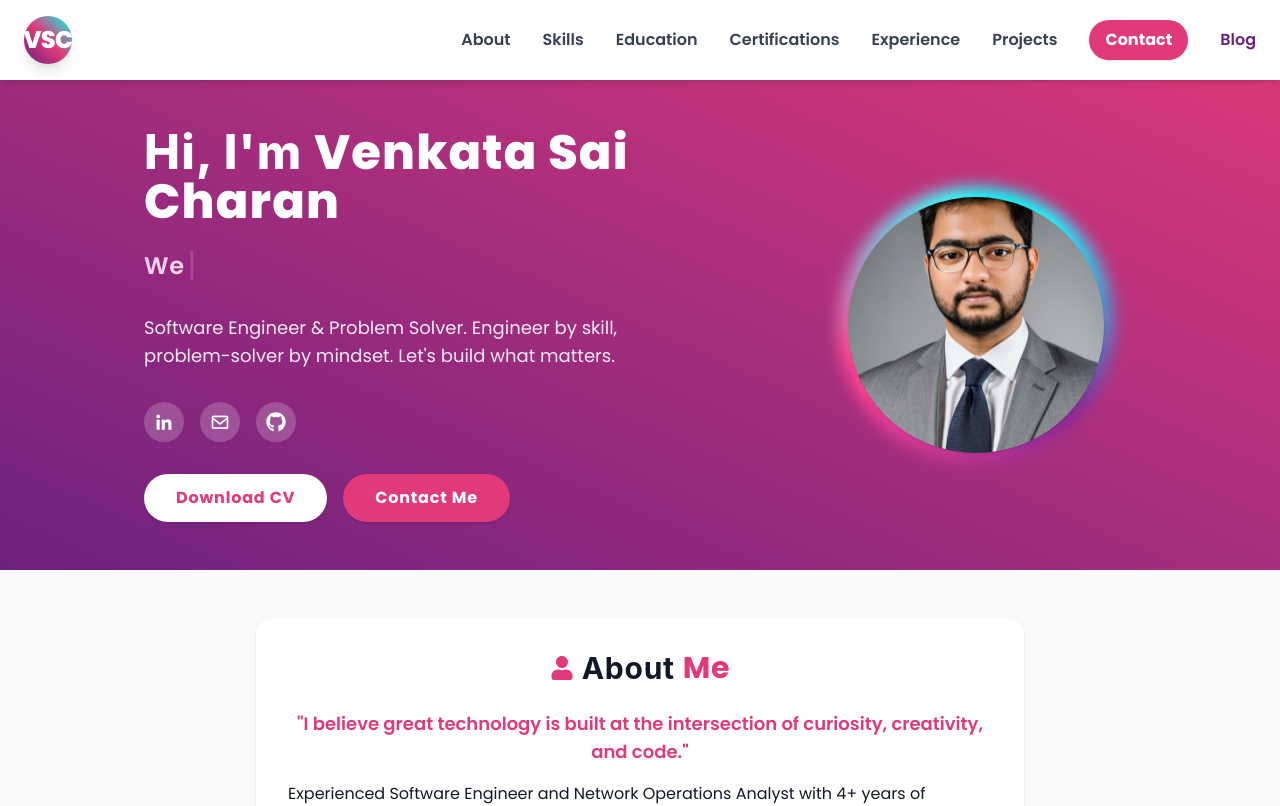
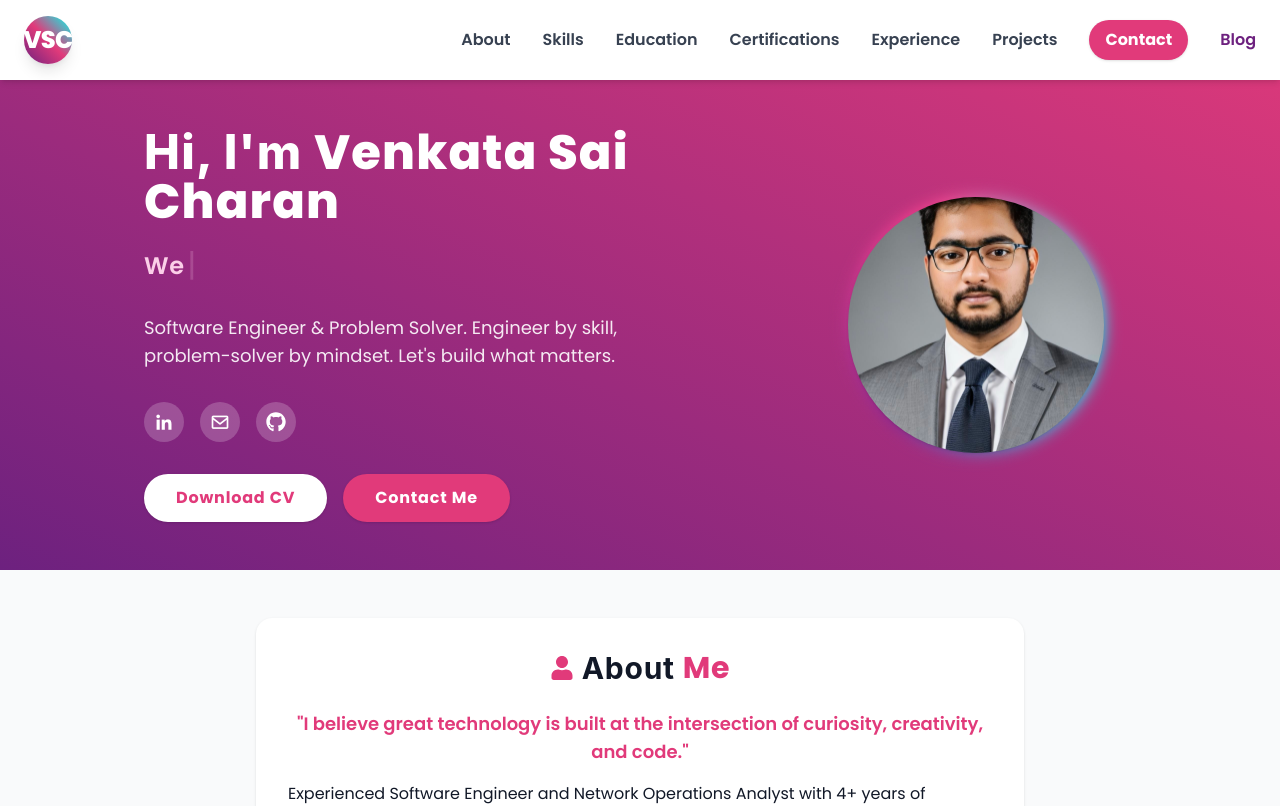
Before and after one commit to saicharankarasala/sai-charan-website, a React (Vite) app: page / in a window 1280 px wide. Shown: the top 806 px of the page. Built offline with nearby package versions, Linux system fonts and the light colour scheme.

Commit message:
Add animated glowing border around profile image for hero section

```diff
--- a/src/App.jsx
+++ b/src/App.jsx
@@ -166,11 +166,11 @@ const App = () => {
                   </div>
                 </div>
                 <div className="flex-1 flex justify-center items-center mt-8 md:mt-0">
-                  <div className="profile-glow-border">
+                  <div className="profile-glow-border relative flex items-center justify-center">
                     <img
                       src="/images/profile.JPG"
                       alt="Venkata Sai Charan - UI/UX Designer & Software Engineer"
-                      className="profile-img w-48 h-48 md:w-64 md:h-64 rounded-full border-4 border-white shadow object-cover"
+                      className="w-48 h-48 md:w-64 md:h-64 rounded-full border-4 border-white shadow object-cover relative z-10 profile-img"
                     />
                   </div>
                 </div>
--- a/src/index.css
+++ b/src/index.css
@@ -1337,26 +1337,27 @@
   }
 }
 
-/* Animated glowing border for profile image */
 .profile-glow-border {
   position: relative;
-  display: inline-block;
-  width: 16rem; /* 64 (md) */
-  height: 16rem;
-  max-width: 100vw;
-  max-height: 100vw;
+  width: 13rem; /* 48 (w-48) + border + glow */
+  height: 13rem;
+  display: flex;
+  align-items: center;
+  justify-content: center;
 }
-@media (max-width: 768px) {
+@media (min-width: 768px) {
   .profile-glow-border {
-    width: 12rem; /* 48 */
-    height: 12rem;
+    width: 16rem; /* md:w-64 */
+    height: 16rem;
   }
 }
 .profile-glow-border::before {
   content: '';
   position: absolute;
-  top: -10px; left: -10px; right: -10px; bottom: -10px;
+  inset: 0;
   border-radius: 9999px;
+  z-index: 1;
+  padding: 0.25rem;
   background: conic-gradient(
     from 0deg,
     #e13a7a 0deg,
@@ -1365,15 +1366,15 @@
     #e13a7a 360deg
   );
   filter: blur(8px) brightness(1.2);
-  z-index: 1;
-  animation: glow-rotate 4s linear infinite;
+  animation: border-rotate 3.5s linear infinite;
+}
+@keyframes border-rotate {
+  0% { transform: rotate(0deg); }
+  100% { transform: rotate(360deg); }
 }
 .profile-img {
+  background: #fff;
+  border-radius: 9999px;
   position: relative;
   z-index: 2;
-  background: white;
 }
-@keyframes glow-rotate {
-  0% { filter: blur(8px) brightness(1.2); transform: rotate(0deg); }
-  100% { filter: blur(8px) brightness(1.2); transform: rotate(360deg); }
-}
```
